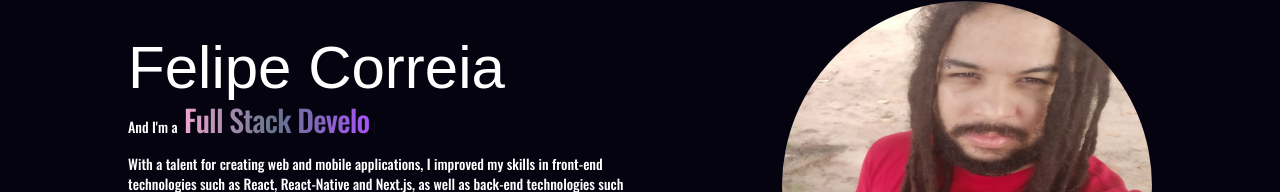
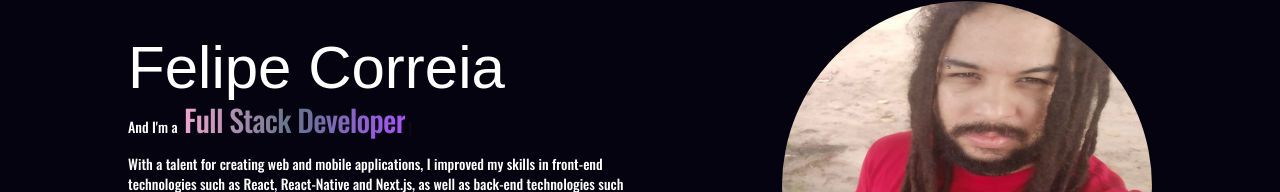
Before and after one commit to felipecorreiasilva/portfolio, a Next.js app: page / in a window 1280 px wide. Shown: the part 191-383 px from the top of the page. Built offline with nearby package versions, Linux system fonts and the light colour scheme; a web font is replaced by a local one.

Commit message:
avoiding problems

```diff
--- a/src/components/Hero.tsx
+++ b/src/components/Hero.tsx
@@ -21,7 +21,7 @@ const Hero = () => {
   const wpp_url = 'https://wa.me/' + process.env.NEXT_PUBLIC_MY_WPP
 
     const [typeEffect] = useTypewriter({
-      words: ['Developer'],
+      words: ['...'],
       loop: 0,
       typeSpeed: 100,
       deleteSpeed: 40
@@ -46,7 +46,8 @@ const Hero = () => {
         animate="visible"
         className='my-4'>And I'm a
         <span
-        className='bg-gradient-to-r from-pink-300 via-slate-500 to-purple-500 bg-clip-text text-3xl tracking-tight text-transparent'> Full Stack {typeEffect}</span><Cursor />
+        className='bg-gradient-to-r from-pink-300 via-slate-500 to-purple-500 bg-clip-text text-3xl tracking-tight text-transparent capitalize'> Full Stack Developer</span><Cursor />
+        {/* className='bg-gradient-to-r from-pink-300 via-slate-500 to-purple-500 bg-clip-text text-3xl tracking-tight text-transparent'> Full Stack {typeEffect}</span><Cursor /> */}
         </motion.h3>
         <motion.p
         variants={container(1)}
```
Also changed, not shown: 1 other file (tests, documents, lock files or other folders).
